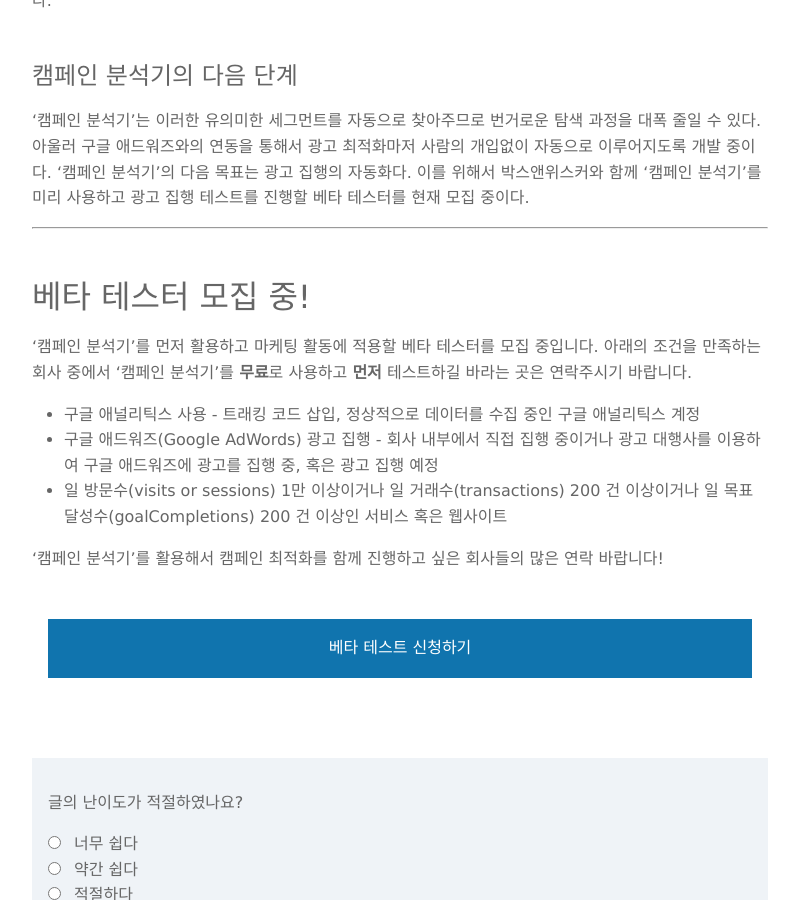
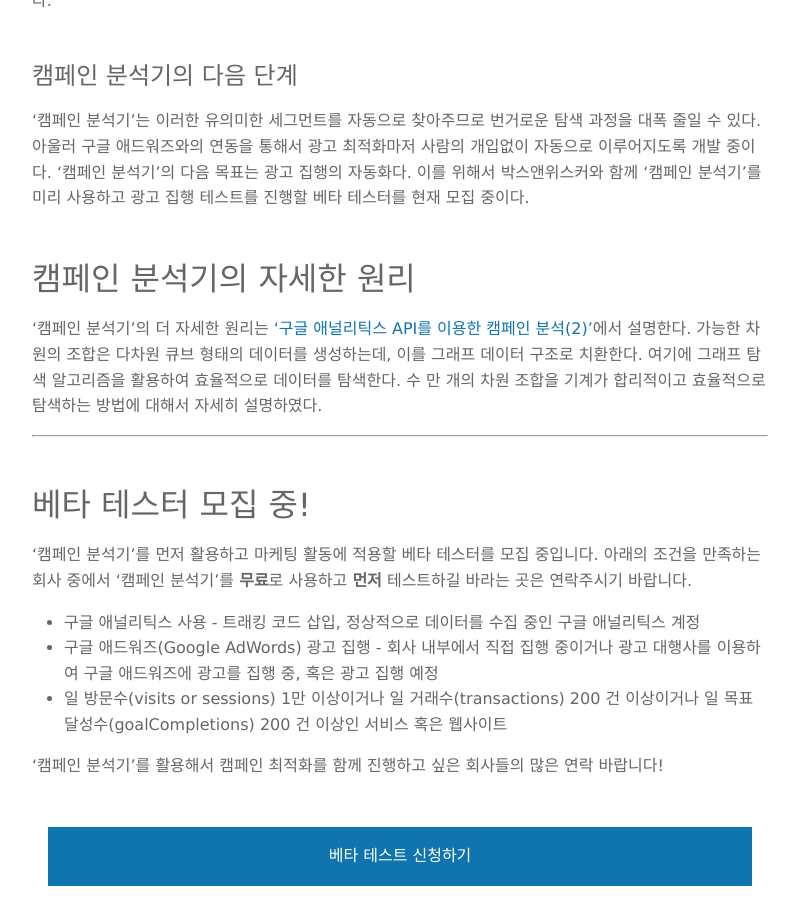
Before and after one commit to boxnwhiskr/boxnwhiskr.github.io, a Jekyll site: the page built from _posts/2017-05-16-introducing_campaign_analyzer.markdown, in a window 1280 px wide and 900 px high, scrolled down 4607 px. Shown: the whole window, without its empty margins (240-1039 px from the left). Built offline with Jekyll 4.4.1, drawn with Linux system fonts in a browser that asks for light colours; nearby versions of some CDN libraries; some web fonts are replaced; formulas are drawn with MathJax 3.

Commit message:
Add link to the next post

```diff
--- a/_posts/2017-05-16-introducing_campaign_analyzer.markdown
+++ b/_posts/2017-05-16-introducing_campaign_analyzer.markdown
@@ -121,6 +121,12 @@ $$\sum_{r=1}^7 \binom{20}{r} = 137,979$$
 '캠페인 분석기'의 다음 목표는 광고 집행의 자동화다.
 이를 위해서 박스앤위스커와 함께 '캠페인 분석기'를 미리 사용하고 광고 집행 테스트를 진행할 베타 테스터를 현재 모집 중이다.
 
+# 캠페인 분석기의 자세한 원리
+
+'캠페인 분석기'의 더 자세한 원리는 ['구글 애널리틱스 API를 이용한 캠페인 분석(2)'](/2017/11/13/exploring_cube_using_graph_search.html)에서 설명한다.
+가능한 차원의 조합은 다차원 큐브 형태의 데이터를 생성하는데, 이를 그래프 데이터 구조로 치환한다.
+여기에 그래프 탐색 알고리즘을 활용하여 효율적으로 데이터를 탐색한다.
+수 만 개의 차원 조합을 기계가 합리적이고 효율적으로 탐색하는 방법에 대해서 자세히 설명하였다.
 
 ***
 
```
